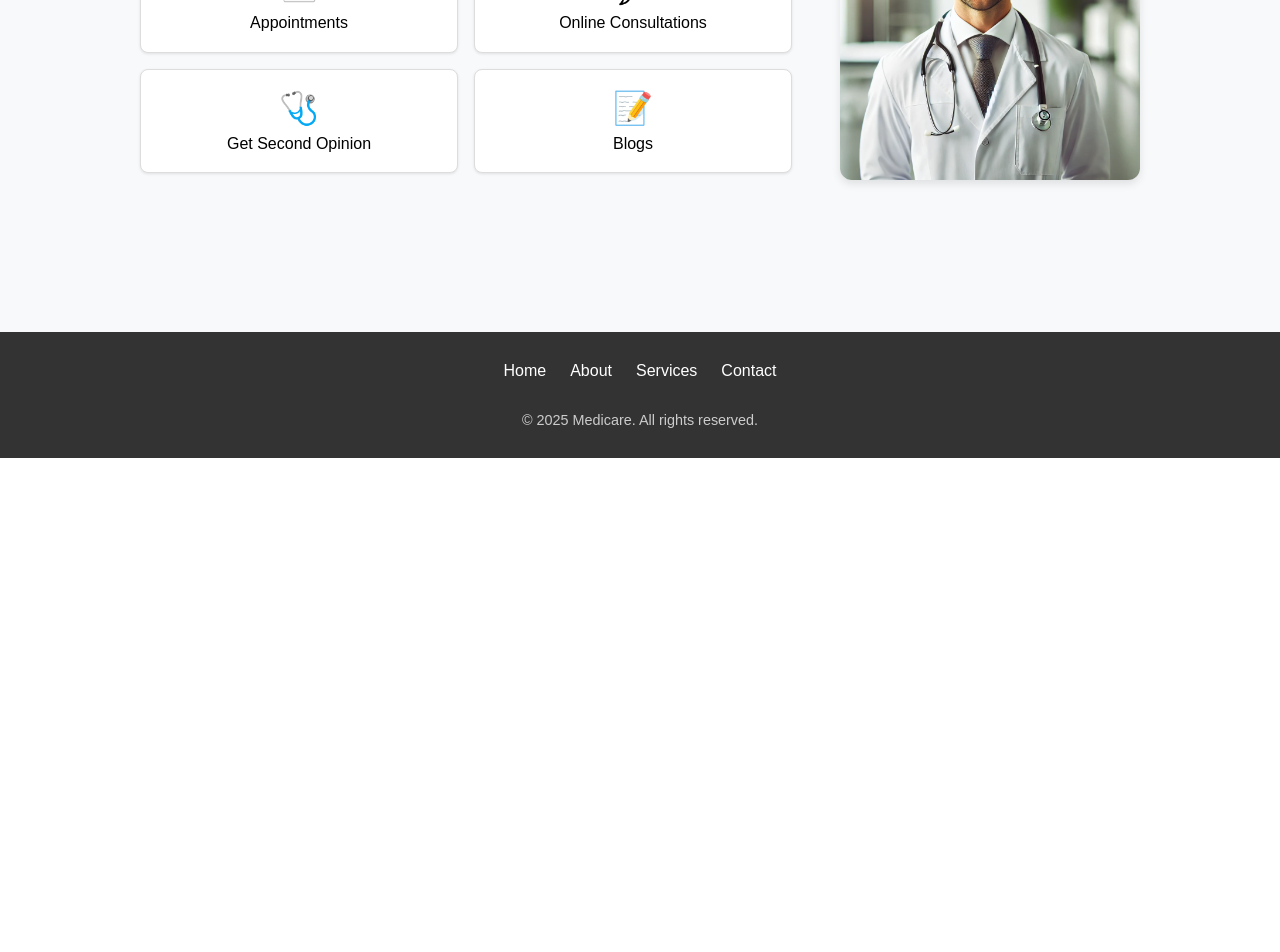
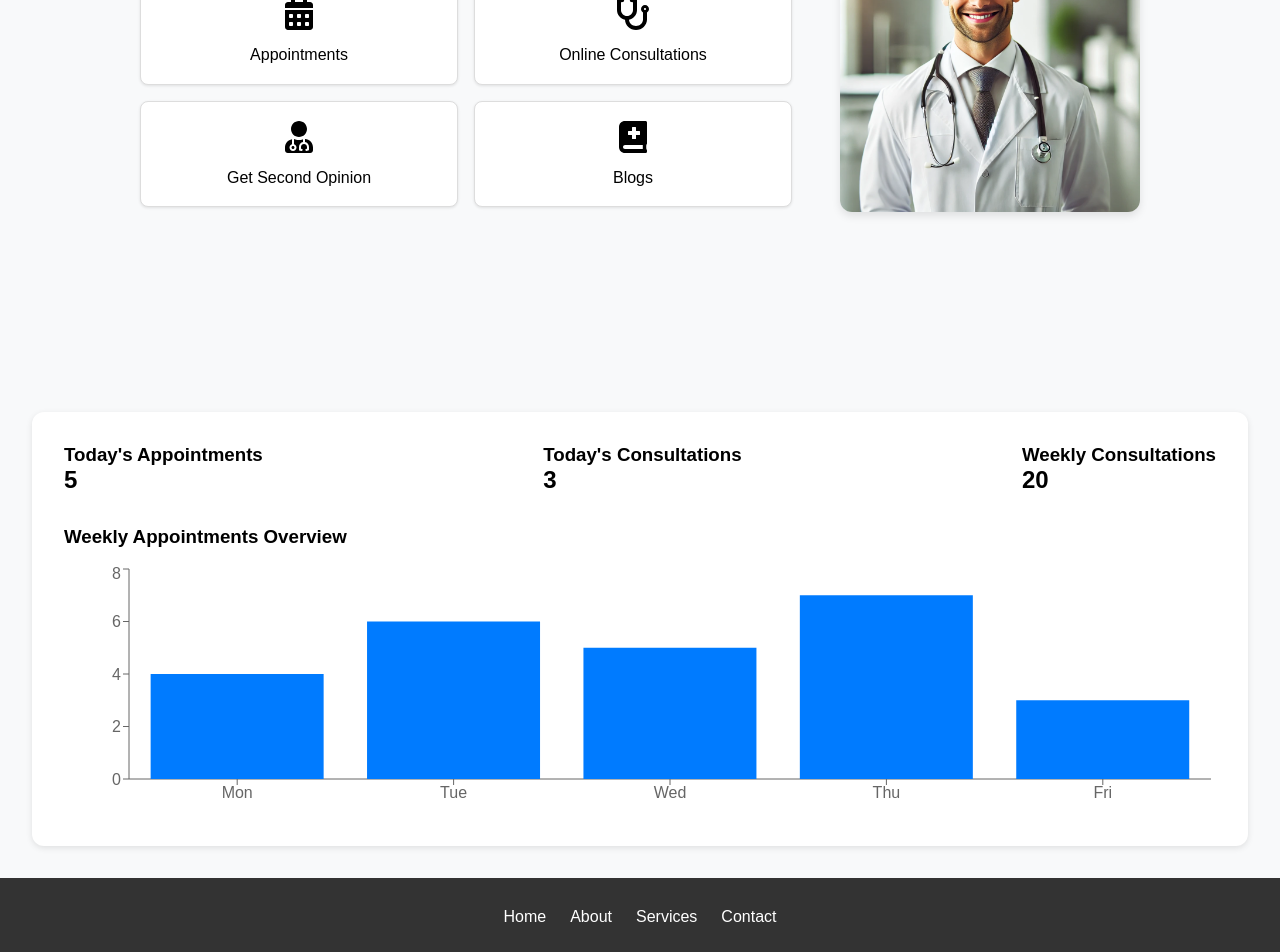
Before and after one commit to Karthik-kolamuri570/Medicare-MCTHEHC, a React (Vite) app in the folder frontend/: page /api/doctor in a window 1280 px wide. Shown: the part 340-1292 px from the top of the page. Before the commit the page ends 800 px from the top, so only its background shows below. Built offline with nearby package versions, Linux system fonts and the light colour scheme.

Commit message:
Updated DoctorDashboard Component

```diff
--- a/frontend/package.json
+++ b/frontend/package.json
@@ -15,7 +15,8 @@
     "react": "^19.0.0",
     "react-dom": "^19.0.0",
     "react-icons": "^5.5.0",
-    "react-router-dom": "^7.4.0"
+    "react-router-dom": "^7.6.1",
+    "recharts": "^2.15.3"
   },
   "devDependencies": {
     "@eslint/js": "^9.21.0",
--- a/frontend/src/components/Doctor.forms/DBlogs.jsx
+++ b/frontend/src/components/Doctor.forms/DBlogs.jsx
@@ -6,7 +6,7 @@ function DBlogs() {
       display: "flex",
       justifyContent: "center",
       alignItems: "center",
-      height: "600px",
+      minHeight: "600px",
       backgroundColor: "#f8f9fa",
     }}>
           <h1>Doctor's Blogs</h1>
--- a/frontend/src/components/Doctor.forms/DOnlineConsultation.jsx
+++ b/frontend/src/components/Doctor.forms/DOnlineConsultation.jsx
@@ -7,7 +7,7 @@ function DOnlineConsultation() {
       display: "flex",
       justifyContent: "center",
       alignItems: "center",
-      height: "600px",
+      minHeight: "600px",
       backgroundColor: "#f8f9fa",
     }}>
           <h1>Online Consultation</h1>
--- a/frontend/src/components/Doctor.forms/DSecondOpinions.jsx
+++ b/frontend/src/components/Doctor.forms/DSecondOpinions.jsx
@@ -1,6 +1,46 @@
 import React, { useState } from "react";
 
 const secondOpinionRequests = [
+  {
+    id: 1,
+    patientName: "Alice Johnson",
+    problem: "Chronic migraine",
+    availability: { from: "10:00 AM", to: "12:00 PM" },
+    mode: "Online",
+    contact: "alice.johnson@example.com",
+    previousTreatment: "Prescribed triptans, asked to track triggers.",
+    records: "report1.pdf"
+  },
+  {
+    id: 1,
+    patientName: "Alice Johnson",
+    problem: "Chronic migraine",
+    availability: { from: "10:00 AM", to: "12:00 PM" },
+    mode: "Online",
+    contact: "alice.johnson@example.com",
+    previousTreatment: "Prescribed triptans, asked to track triggers.",
+    records: "report1.pdf"
+  },
+  {
+    id: 1,
+    patientName: "Alice Johnson",
+    problem: "Chronic migraine",
+    availability: { from: "10:00 AM", to: "12:00 PM" },
+    mode: "Online",
+    contact: "alice.johnson@example.com",
+    previousTreatment: "Prescribed triptans, asked to track triggers.",
+    records: "report1.pdf"
+  },
+  {
+    id: 1,
+    patientName: "Alice Johnson",
+    problem: "Chronic migraine",
+    availability: { from: "10:00 AM", to: "12:00 PM" },
+    mode: "Online",
+    contact: "alice.johnson@example.com",
+    previousTreatment: "Prescribed triptans, asked to track triggers.",
+    records: "report1.pdf"
+  },
   {
     id: 1,
     patientName: "Alice Johnson",
@@ -26,7 +66,7 @@ function DSecondOpinions() {
       display: "flex",
       justifyContent: "center",
       alignItems: "center",
-      height: "600px",
+      minHeight: "600px",
       backgroundColor: "#f8f9fa",
     }}>
     <div style={{ padding: "2rem" }}>
--- a/frontend/src/components/Doctor.forms/DoctorDashboard.jsx
+++ b/frontend/src/components/Doctor.forms/DoctorDashboard.jsx
@@ -1,22 +1,197 @@
+// import { useNavigate } from "react-router-dom";
+// import doctorImage from "../../assets/doctor1.png";
+
+// function DoctorDashboard() {
+//   const navigate = useNavigate();
+
+//   const services = [
+//     { name: "Appointments", icon: "📅", path: "/api/doctor/my-appointments" },
+//     { name: "Online Consultations", icon: "💬", path: "/api/doctor/my-consultations" },
+//     { name: "Get Second Opinion", icon: "🩺", path: "/api/doctor/second-opinion" },
+//     { name: "Blogs", icon: "📝", path: "/my-blogs" },
+//   ];
+
+//   return (
+//     <section style={{
+//       display: "flex",
+//       justifyContent: "center",
+//       alignItems: "center",
+//       minHeight: "600px",
+//       backgroundColor: "#f8f9fa",
+//     }}>
+//       <div style={{
+//         display: "flex",
+//         alignItems: "center",
+//         gap: "3rem",
+//         maxWidth: "1000px",
+//         width: "100%",
+//       }}>
+//         <div style={{ flex: 1 }}>
+//           <h2 style={{ marginBottom: "1.5rem", fontSize: "1.8rem" }}>
+//             Welcome, Dr. John Smith
+//           </h2>
+//           <div style={{
+//             display: "grid",
+//             gridTemplateColumns: "1fr 1fr",
+//             gap: "1rem",
+//           }}>
+//             {services.map((service) => (
+//               <div
+//                 key={service.name}
+//                 onClick={() => navigate(service.path)}
+//                 style={{
+//                   backgroundColor: "#fff",
+//                   border: "1px solid #ddd",
+//                   borderRadius: "8px",
+//                   padding: "1.2rem",
+//                   cursor: "pointer",
+//                   boxShadow: "0 1px 3px rgba(0,0,0,0.1)",
+//                   textAlign: "center",
+//                   transition: "transform 0.2s",
+//                 }}
+//                 onMouseEnter={(e) => e.currentTarget.style.transform = "scale(1.05)"}
+//                 onMouseLeave={(e) => e.currentTarget.style.transform = "scale(1)"}
+//               >
+//                 <div style={{ fontSize: "2rem" }}>{service.icon}</div>
+//                 <div style={{ marginTop: "0.5rem", fontWeight: "500" }}>
+//                   {service.name}
+//                 </div>
+//               </div>
+//             ))}
+//           </div>
+//         </div>
+
+//         <div style={{ flexShrink: 0 }}>
+//           <img
+//             src={doctorImage}
+//             alt="Doctor"
+//             style={{
+//               maxHeight: "300px",
+//               borderRadius: "12px",
+//               objectFit: "cover",
+//               boxShadow: "0 4px 8px rgba(0,0,0,0.1)",
+//             }}
+//           />
+//         </div>
+//       </div>
+//     </section>
+//   );
+// }
+
+// export default DoctorDashboard;
+
+
+import React from "react";
 import { useNavigate } from "react-router-dom";
+import {
+  FaCalendarAlt,
+  FaStethoscope,
+  FaUserMd,
+  FaBookMedical,
+  FaHospitalAlt,
+} from "react-icons/fa";
+import {
+  BarChart,
+  Bar,
+  XAxis,
+  YAxis,
+  Tooltip,
+  ResponsiveContainer,
+} from "recharts";
 import doctorImage from "../../assets/doctor1.png";
+
+const chartData = [
+  { name: "Mon", Appointments: 4 },
+  { name: "Tue", Appointments: 6 },
+  { name: "Wed", Appointments: 5 },
+  { name: "Thu", Appointments: 7 },
+  { name: "Fri", Appointments: 3 },
+];
 
 function DoctorDashboard() {
   const navigate = useNavigate();
 
   const services = [
-    { name: "Appointments", icon: "📅", path: "/api/doctor/my-appointments" },
-    { name: "Online Consultations", icon: "💬", path: "/api/doctor/my-consultations" },
-    { name: "Get Second Opinion", icon: "🩺", path: "/api/doctor/second-opinion" },
-    { name: "Blogs", icon: "📝", path: "/my-blogs" },
+    { name: "Appointments", icon: <FaCalendarAlt />, path: "/api/doctor/my-appointments" },
+    { name: "Online Consultations", icon: <FaStethoscope />, path: "/api/doctor/my-consultations" },
+    { name: "Get Second Opinion", icon: <FaUserMd />, path: "/api/doctor/second-opinion" },
+    { name: "Blogs", icon: <FaBookMedical />, path: "/my-blogs" },
+    // { name: "Our Hospitals", icon: <FaHospitalAlt />, path: "/hospitals" },
   ];
 
   return (
-    <section style={{
+    <div style={{ backgroundColor: "#f8f9fa", padding: "2rem" }}>
+      {/* Top Section: Welcome + Services + Doctor Photo */}
+      {/* <section
+        style={{
+          display: "flex",
+          justifyContent: "center",
+          alignItems: "center",
+          gap: "3rem",
+          flexWrap: "wrap",
+        }}
+      >
+        <div style={{ flex: 1, minWidth: "300px" }}>
+          <h2 style={{ marginBottom: "1.5rem", fontSize: "1.8rem" }}>
+            Welcome, Dr. John Smith
+          </h2>
+          <div
+            style={{
+              display: "grid",
+              gridTemplateColumns: "1fr 1fr",
+              gap: "1rem",
+            }}
+          >
+            {services.map((service) => (
+              <div
+                key={service.name}
+                onClick={() => navigate(service.path)}
+                style={{
+                  backgroundColor: "#fff",
+                  border: "1px solid #ddd",
+                  borderRadius: "8px",
+                  padding: "1.2rem",
+                  cursor: "pointer",
+                  boxShadow: "0 1px 3px rgba(0,0,0,0.1)",
+                  textAlign: "center",
+                  transition: "transform 0.2s",
+                }}
+                onMouseEnter={(e) =>
+                  (e.currentTarget.style.transform = "scale(1.05)")
+                }
+                onMouseLeave={(e) =>
+                  (e.currentTarget.style.transform = "scale(1)")
+                }
+              >
+                <div style={{ fontSize: "1.8rem", color: "#007bff" }}>
+                  {service.icon}
+                </div>
+                <div style={{ marginTop: "0.5rem", fontWeight: "500" }}>
+                  {service.name}
+                </div>
+              </div>
+            ))}
+          </div>
+        </div>
+
+        <div style={{ flexShrink: 0 }}>
+          <img
+            src={doctorImage}
+            alt="Doctor"
+            style={{
+              maxHeight: "300px",
+              borderRadius: "12px",
+              objectFit: "cover",
+              boxShadow: "0 4px 8px rgba(0,0,0,0.1)",
+            }}
+          />
+        </div>
+      </section> */}
+      <section style={{
       display: "flex",
       justifyContent: "center",
       alignItems: "center",
-      height: "600px",
+      minHeight: "600px",
       backgroundColor: "#f8f9fa",
     }}>
       <div style={{
@@ -75,6 +250,53 @@ function DoctorDashboard() {
         </div>
       </div>
     </section>
+
+      {/* Bottom Section: Stats + Chart */}
+      <section
+        style={{
+          marginTop: "3rem",
+          backgroundColor: "#fff",
+          borderRadius: "12px",
+          padding: "2rem",
+          boxShadow: "0 2px 6px rgba(0,0,0,0.1)",
+
+        }}
+      >
+        <div
+          style={{
+            display: "flex",
+            justifyContent: "space-between",
+            flexWrap: "wrap",
+            gap: "2rem",
+          }}
+        >
+          <div className="stat-block">
+            <h3>Today's Appointments</h3>
+            <p style={{ fontSize: "1.5rem", fontWeight: "bold" }}>5</p>
+          </div>
+          <div className="stat-block">
+            <h3>Today's Consultations</h3>
+            <p style={{ fontSize: "1.5rem", fontWeight: "bold" }}>3</p>
+          </div>
+          <div className="stat-block">
+            <h3>Weekly Consultations</h3>
+            <p style={{ fontSize: "1.5rem", fontWeight: "bold" }}>20</p>
+          </div>
+        </div>
+
+        <div style={{ marginTop: "2rem" }}>
+          <h3 style={{ marginBottom: "1rem" }}>Weekly Appointments Overview</h3>
+          <ResponsiveContainer width="100%" height={250}>
+            <BarChart data={chartData}>
+              <XAxis dataKey="name" />
+              <YAxis />
+              <Tooltip />
+              <Bar dataKey="Appointments" fill="#007bff" />
+            </BarChart>
+          </ResponsiveContainer>
+        </div>
+      </section>
+    </div>
   );
 }
 
```
Also changed, not shown: 1 other file (tests, documents, lock files or other folders).
